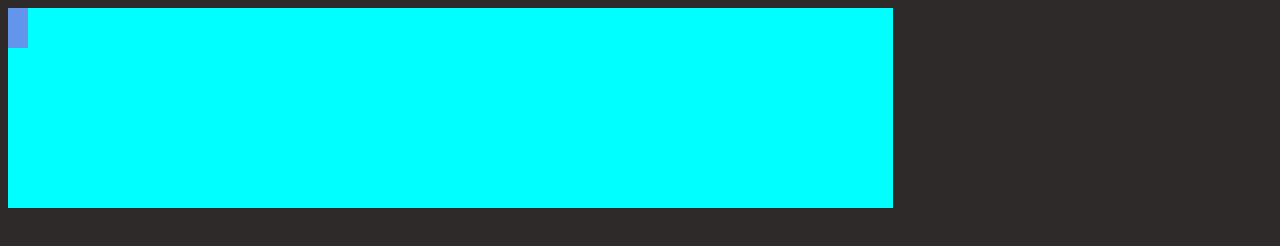
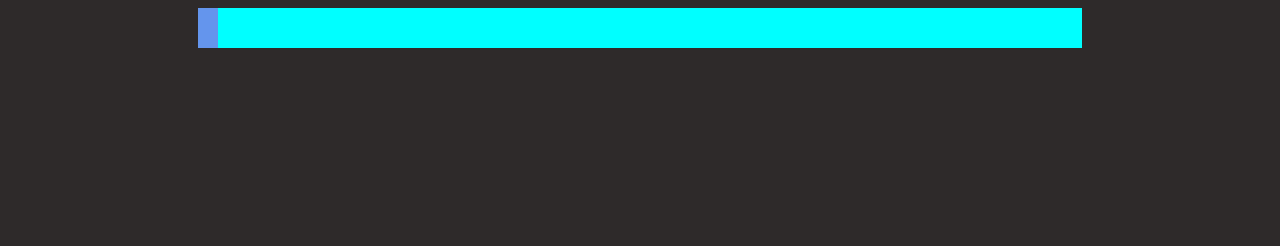
Before and after one commit to Yaris23/rangeSlider, a plain HTML site: page index.html in a window 1280 px wide. Drawn offline with Linux system fonts and the light colour scheme.

Commit message:
second commit

```diff
--- a/index.html
+++ b/index.html
@@ -3,9 +3,10 @@
         <link rel="stylesheet" href="style.css">
     </head>
     <body>
-        <div class='div1'>
-            <div class='div2'></div>
-
+        <div class="rangeSliderContainer">
+            <div class="rangeLine">
+                <div class="leftPointer"></div>
+            </div>
         </div>
     </body>
     <script src="test.js"></script>
--- a/style.css
+++ b/style.css
@@ -1,18 +1,17 @@
-*{
-
-}
 body {
     background-color : rgb(46, 42, 42);
 }
-.div1{
+.rangeSliderContainer{
+    width: 70%;
+    margin: auto;
+}
+.rangeLine{
     background-color: aqua;
-    width: 70%;
-    height: 200px;
-    /* border: 5px solid red; */
+    width: 100%;
+    height: 40px;
 }
-.div2{
+.leftPointer{
     background-color: cornflowerblue;
     width: 20px;
     height: 40px;
-    /* border: 1px solid pink; */
 }
--- a/test.js
+++ b/test.js
@@ -1,5 +1,5 @@
-let elem1 = document.querySelector('.div1')
-let elem2 = document.querySelector('.div2')
+let rangeLine = document.querySelector('.rangeLine')
+let leftPointer = document.querySelector('.leftPointer')
 
 // elem1.style.position = "absolute";
 // // elem1.style.left = "50px";
@@ -10,6 +10,6 @@ let elem2 = document.querySelector('.div2')
 // elem2.style.top = "20px";
 // elem2.style.left = "-10px";
 
-elem1.addEventListener("click", function(event){
+rangeLine.addEventListener("click", function(event){
     console.log(event.clientX, event.clientY)
 })
```
